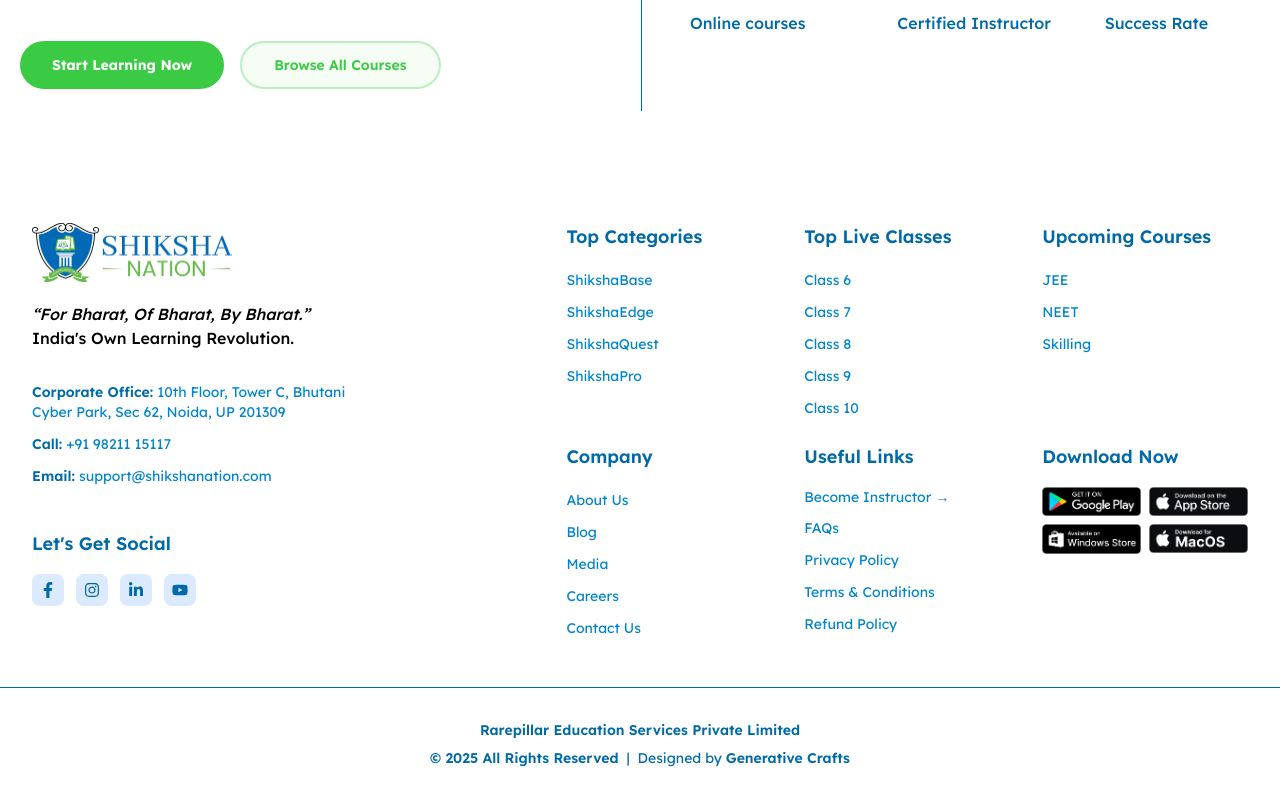
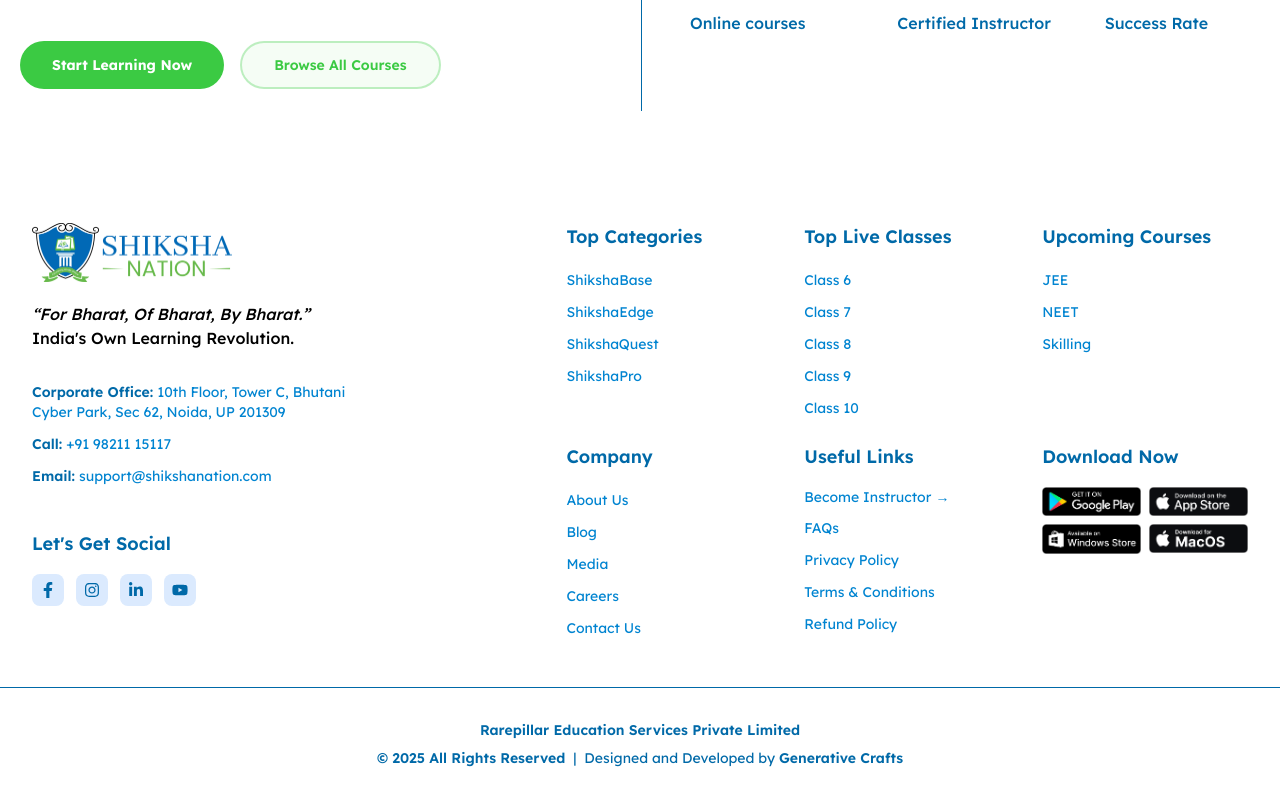
Before and after one commit to shikshanationdev/web, a Next.js app: page / in a window 1280 px wide. Shown: the part 6442-7242 px from the top of the page. Built offline with nearby package versions, Linux system fonts and the light colour scheme.

Commit message:
fix: update copyright text to include 'Developed' in CopyrightSection

```diff
--- a/src/components/HomePageSections/CopyrightSection.tsx
+++ b/src/components/HomePageSections/CopyrightSection.tsx
@@ -21,7 +21,7 @@ const CopyrightSection = () => {
             &nbsp; | &nbsp;
           </div>
           <div>
-            Designed by{" "}
+            Designed and Developed by{" "}
             <Link href={"https://www.generativecrafts.com"} className="font-semibold">Generative Crafts</Link>
           </div>
         </div>
```
